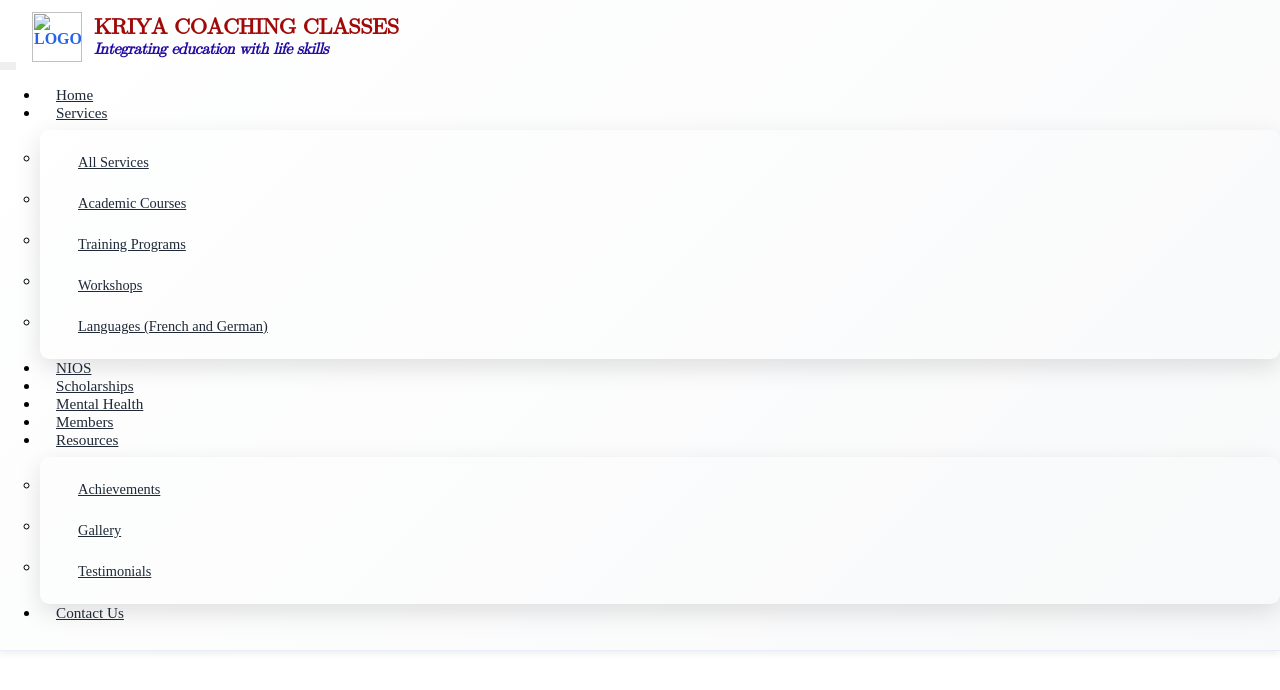
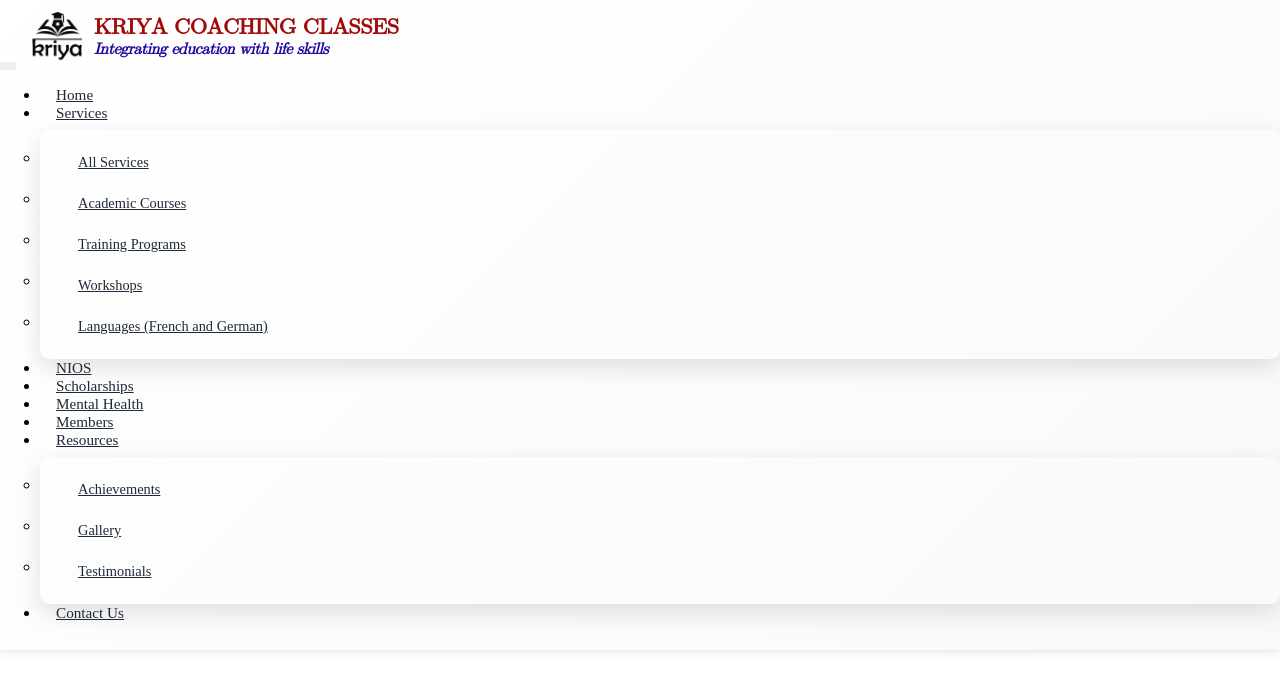
Before and after one commit to Lokeshgx/kriya_coaching, a plain HTML site: page pages/header.html in a window 1280 px wide. Drawn offline with Linux system fonts and the light colour scheme.

Commit message:
Fix logo image path in header.html

```diff
--- a/pages/header.html
+++ b/pages/header.html
@@ -4,7 +4,7 @@
         <div class="container-fluid">
             <!-- Brand/Logo -->
             <a class="navbar-brand" href="../index.html">
-                <img src="./images/LOGO_only.png" alt="LOGO" class="img-logo">
+                <img src="../images/LOGO_only.png" alt="LOGO" class="img-logo">
 
                 <div class="brand-and-tag">
                 <span class="brand-name">KRIYA COACHING CLASSES</span><br>
```
